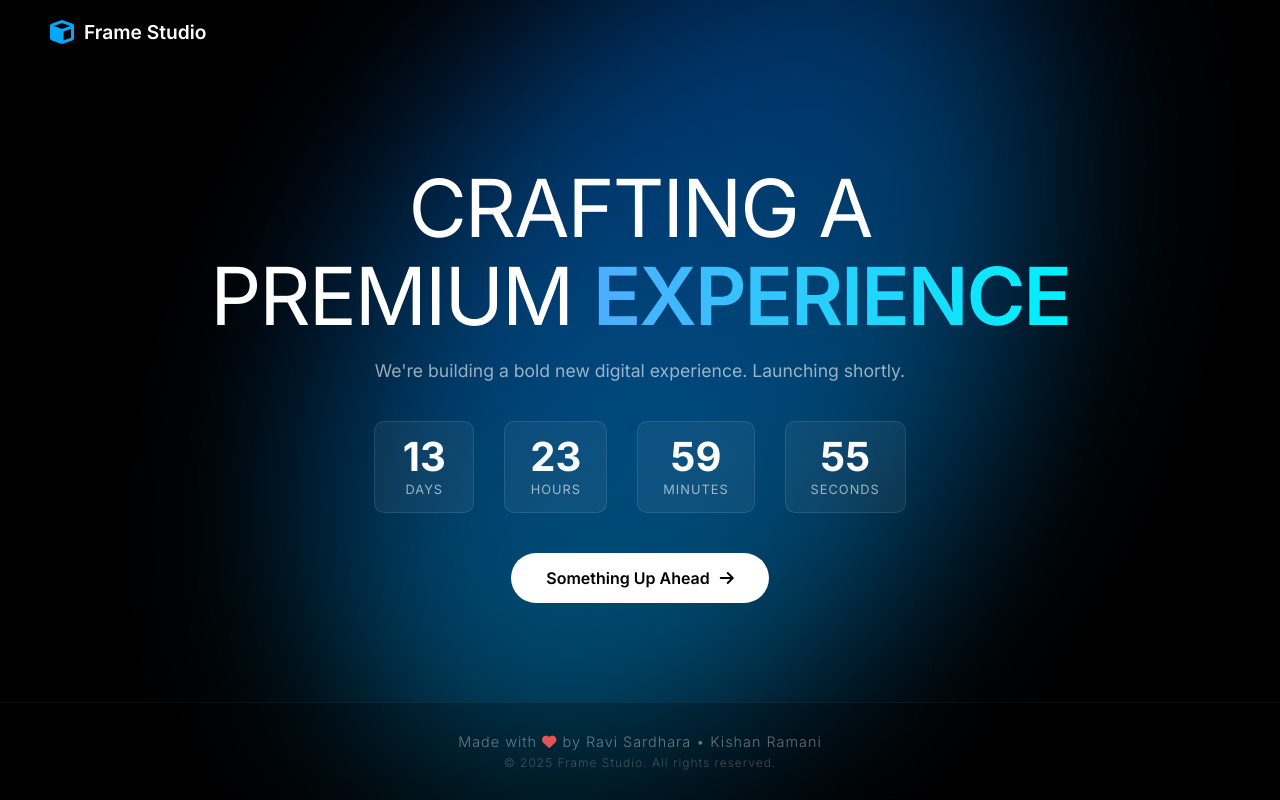
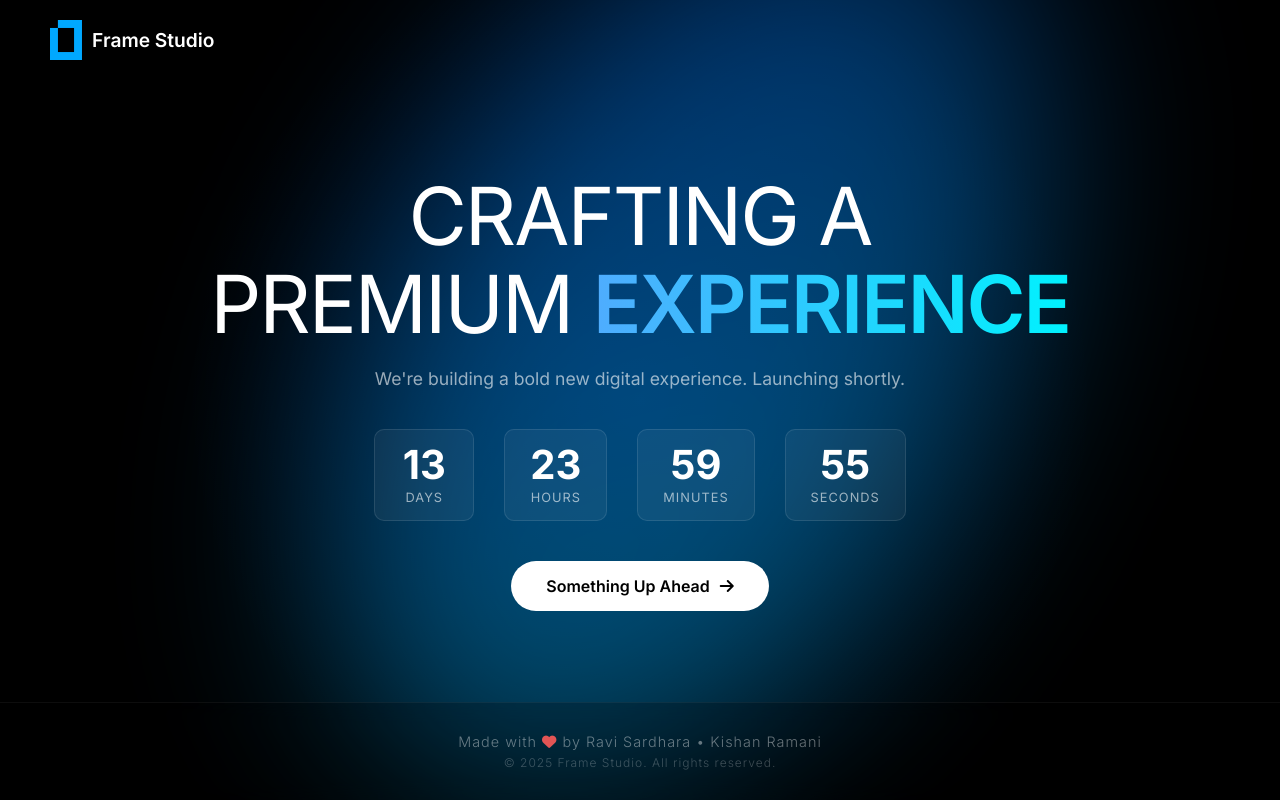
Before and after one commit to MrRavi246/Frame-Studio, a plain HTML site: page index.html in a window 1280 px wide. Drawn offline with Linux system fonts and the light colour scheme.

Commit message:
Added meta tag

```diff
--- a/index.html
+++ b/index.html
@@ -4,7 +4,25 @@
 <head>
     <meta charset="UTF-8">
     <meta name="viewport" content="width=device-width, initial-scale=1.0">
-    <title>Frame Studio - Coming Soon</title>
+    <meta name="description" content="Frame Studio — crafting a premium digital experience. Launching shortly.">
+    <meta name="author" content="Ravi Sardhara & Kishan Ramani">
+    <meta name="keywords" content="Frame Studio, digital studio, premium design, web design, creative agency">
+    <meta name="robots" content="index, follow">
+    <meta name="theme-color" content="#0b0f14">
+    <link rel="icon" href="favicon.ico">
+    <link rel="canonical" href="/">
+    <!-- Open Graph / Facebook -->
+    <meta property="og:title" content="Frame Studio">
+    <meta property="og:description" content="Crafting a premium digital experience. Launching shortly.">
+    <meta property="og:type" content="website">
+    <meta property="og:url" content="/">
+    <meta property="og:image" content="Logo.png">
+    <!-- Twitter -->
+    <meta name="twitter:card" content="summary_large_image">
+    <meta name="twitter:title" content="Frame Studio">
+    <meta name="twitter:description" content="Crafting a premium digital experience. Launching shortly.">
+    <meta name="twitter:image" content="Logo.png">
+    <title>Frame Studio</title>
     <link rel="stylesheet" href="style.css">
     <link rel="preconnect" href="https://fonts.googleapis.com">
     <link rel="preconnect" href="https://fonts.gstatic.com" crossorigin>
@@ -17,7 +35,8 @@
 
     <header>
         <div class="logo">
-            <i class="fa-solid fa-cube"></i> Frame Studio
+            <img src="Logo.png" alt="Frame Studio logo" class="logo-img">
+            <span class="logo-text">Frame Studio</span>
         </div>
 
     </header>
--- a/style.css
+++ b/style.css
@@ -69,6 +69,18 @@ header {
 .logo i {
     color: var(--accent-blue);
     font-size: 1.5rem;
+}
+
+.logo-img {
+    height: 40px;
+    width: auto;
+    display: block;
+}
+
+@media (max-width: 768px) {
+    .logo-img {
+        height: 32px;
+    }
 }
 
 nav ul {
```
Also changed, not shown: Logo.png (added), logo.svg (deleted).
